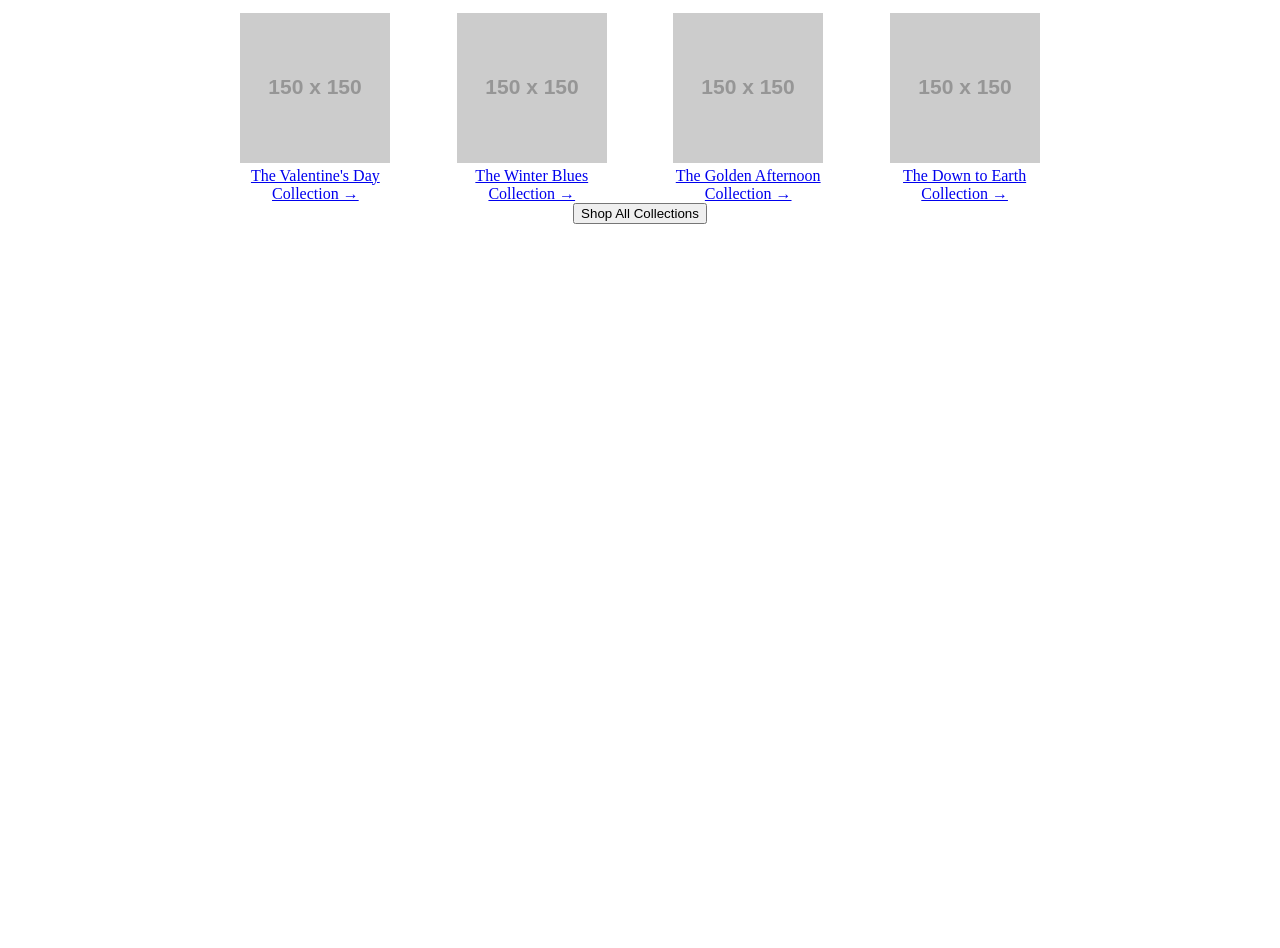
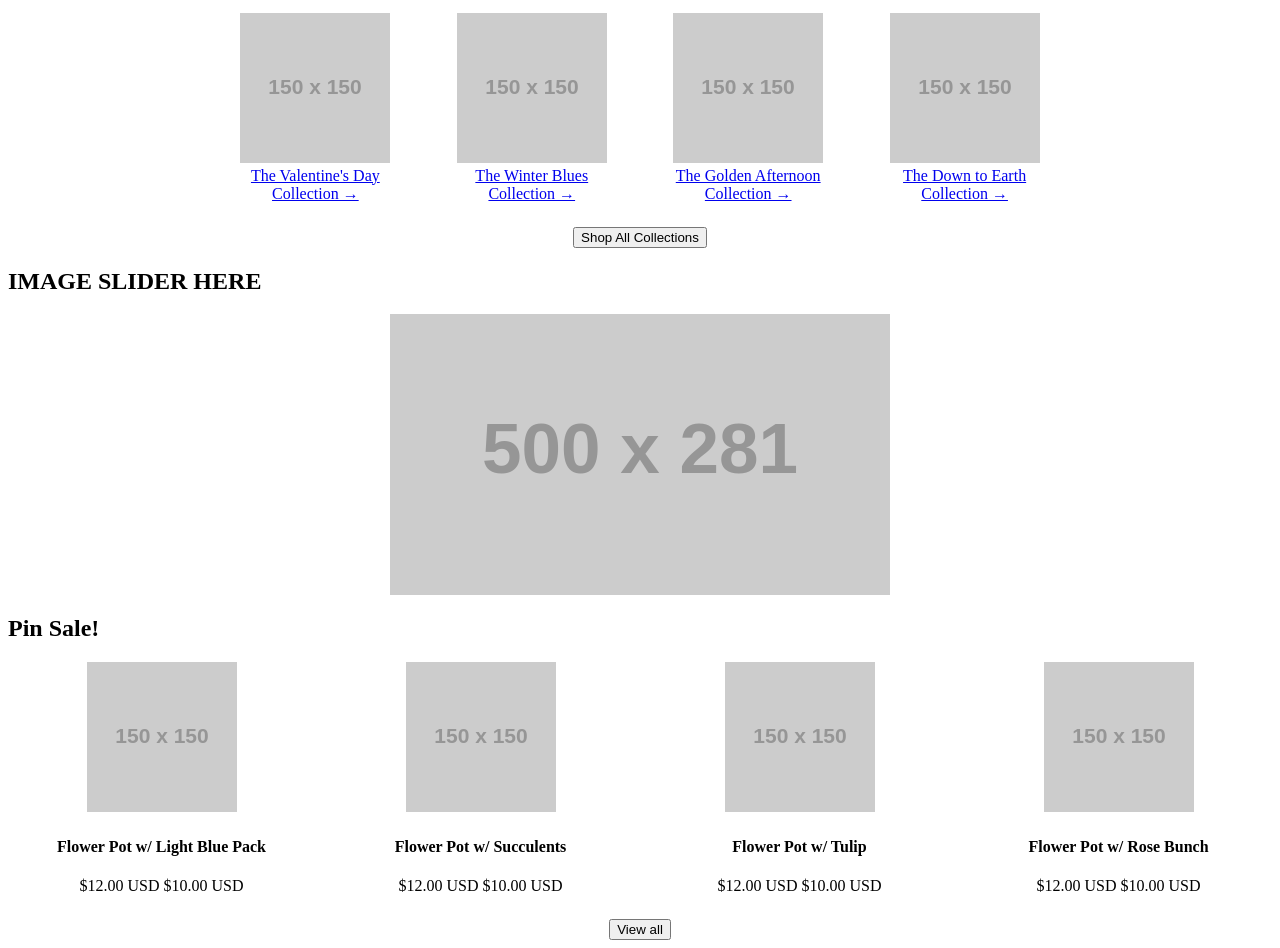
Before and after one commit to RipperoniRepo/kb-shop, a plain HTML site: page index.html in a window 1280 px wide. Shown: the part 500-1448 px from the top of the page. Before the commit the page ends 800 px from the top, so only its background shows below. Drawn offline with Linux system fonts and the light colour scheme; placeholder pictures from the web are drawn by us.

Commit message:
Sale Section
-added the sale section to the site, showcasing a few products on sale
 and with a button linking to the rest of the sale

```diff
--- a/css/style.css
+++ b/css/style.css
@@ -21,6 +21,7 @@ ul {
   display: flex;
   flex-direction: column;
   align-items: center;
+  gap: 24px;
 }
 
 .shop-by {
@@ -45,3 +46,45 @@ ul {
 .shop-collections-button {
   max-width: 400px;
 }
+
+.image-slider {
+  display: flex;
+  justify-content: center;
+}
+
+.sale-container {
+  display: flex;
+  flex-direction: column;
+  gap: 24px;
+  align-items: space-evenly;
+}
+
+.sale-product-display {
+  display: flex;
+  justify-content: space-evenly;
+  flex: 1;
+  flex-wrap: wrap;
+  gap: 12px;
+}
+
+.product-card {
+  display: flex;
+  flex-direction: column;
+  align-items: center;
+  flex: 1;
+}
+
+.product-title {
+  display: flex;
+  justify-content: left;
+  text-align: left;
+}
+
+.sale-button-container {
+  display: flex;
+  justify-content: center;
+}
+
+.sale-button {
+  max-width: 400px;
+}
--- a/index.html
+++ b/index.html
@@ -80,5 +80,52 @@
     </div>
     <button type="button" class="shop-collections-button" onclick="window.location.href='./pages/collections'">Shop All Collections</button>
   </div>
+
+  <h2>IMAGE SLIDER HERE</h2>
+  <div class="image-slider">
+    <img src="https://via.placeholder.com/500x281" alt="">
+  </div>
+
+  <h2>Pin Sale!</h2>
+  <div class="sale-container">
+    <div class="sale-product-display">
+      <div class="product-card">
+        <a class="product-img" href="#"><img src="https://via.placeholder.com/150" alt=""></a>
+        <h4 class="product-title">Flower Pot w/ Light Blue Pack</h4>
+        <div class="price">
+          <span class="reg-price">$12.00 USD</span>
+          <span class="sale-price">$10.00 USD</span>
+        </div>
+      </div>
+      <div class="product-card">
+        <a class="product-img" href="#"><img src="https://via.placeholder.com/150" alt=""></a>
+        <h4 class="product-title">Flower Pot w/ Succulents</h4>
+        <div class="price">
+          <span class="reg-price">$12.00 USD</span>
+          <span class="sale-price">$10.00 USD</span>
+        </div>
+      </div>
+      <div class="product-card">
+        <a class="product-img" href="#"><img src="https://via.placeholder.com/150" alt=""></a>
+        <h4 class="product-title">Flower Pot w/ Tulip</h4>
+        <div class="price">
+          <span class="reg-price">$12.00 USD</span>
+          <span class="sale-price">$10.00 USD</span>
+        </div>
+      </div>
+      <div class="product-card">
+        <a class="product-img" href="#"><img src="https://via.placeholder.com/150" alt=""></a>
+        <h4 class="product-title">Flower Pot w/ Rose Bunch</h4>
+        <div class="price">
+          <span class="reg-price">$12.00 USD</span>
+          <span class="sale-price">$10.00 USD</span>
+        </div>
+      </div>
+    </div>
+    <div class="sale-button-container">
+      <button type="button" class="sale-button" onclick="window.location.href='./pages/sale'">View all</button>
+    </div>
+  </div>
+
 </body>
 </html>
```
